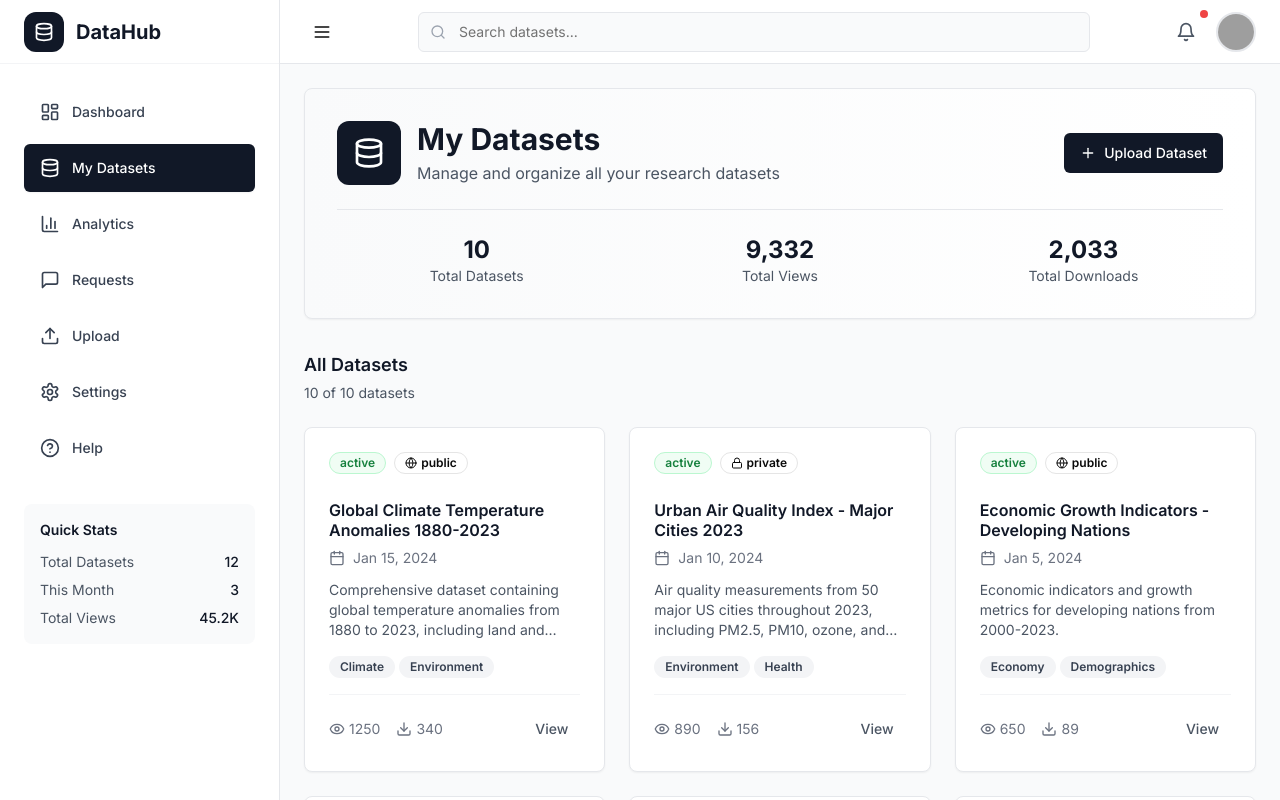
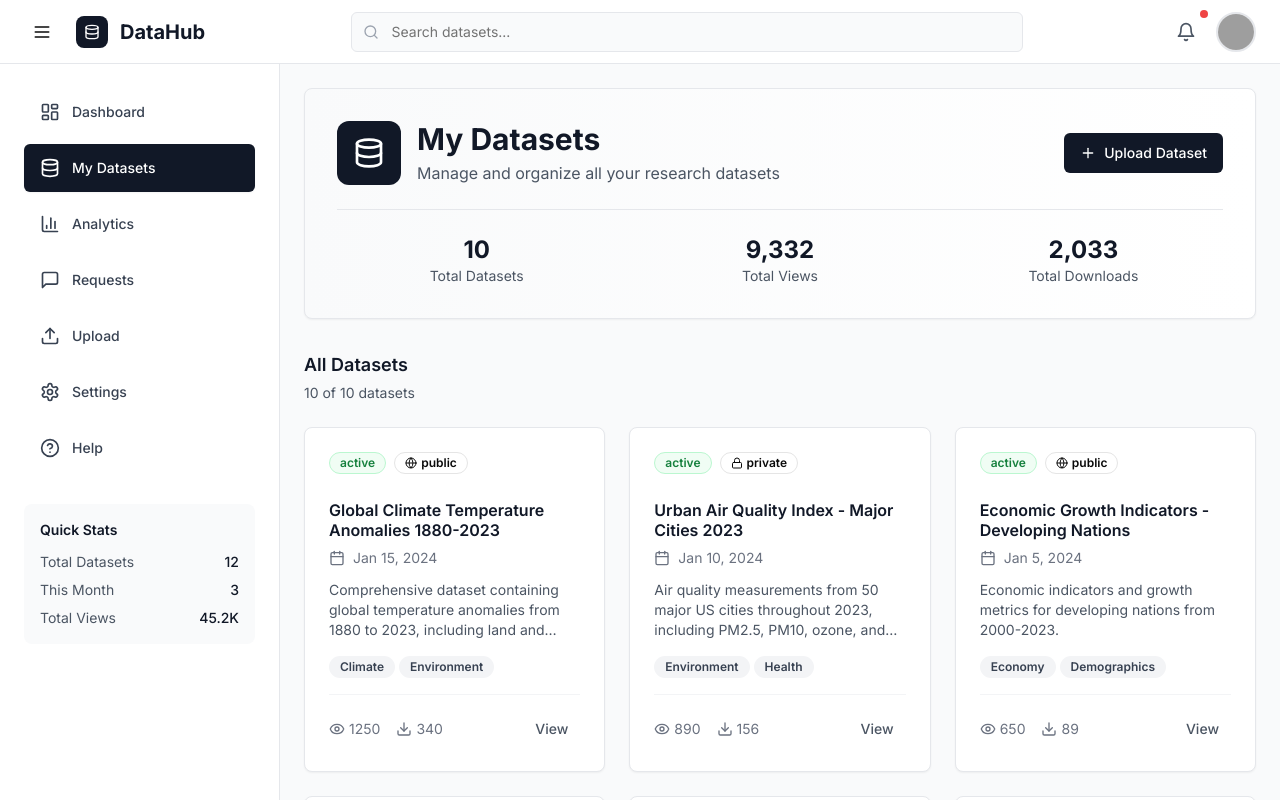
Before and after one commit to willylynx/trial, a Next.js app: page /datasets in a window 1280 px wide. Built offline with nearby package versions, Linux system fonts and the light colour scheme; grey boxes are pictures that could not be loaded.

Commit message:
Clean Dashboard Layout with Full Width Navbar

```diff
--- a/components/layout/DashboardLayout.tsx
+++ b/components/layout/DashboardLayout.tsx
@@ -114,146 +114,10 @@ export function DashboardLayout({ children, user }: DashboardLayoutProps) {
   };
 
   return (
-    <div className="h-screen bg-gray-50 flex overflow-hidden">
-      {/* Sidebar */}
-      <AnimatePresence>
-        {sidebarOpen && (
-          <>
-            {/* Mobile Overlay */}
-            {isMobile && (
-              <motion.div
-                initial={{ opacity: 0 }}
-                animate={{ opacity: 1 }}
-                exit={{ opacity: 0 }}
-                onClick={() => setSidebarOpen(false)}
-                className="fixed inset-0 z-40 bg-black bg-opacity-50 lg:hidden"
-              />
-            )}
-
-            {/* Sidebar */}
-            <motion.aside
-              initial={isMobile ? { x: -280 } : { width: 0 }}
-              animate={isMobile ? { x: 0 } : { width: 280 }}
-              exit={isMobile ? { x: -280 } : { width: 0 }}
-              transition={{
-                type: "spring",
-                damping: 30,
-                stiffness: 300,
-                duration: 0.3
-              }}
-              className={cn(
-                "bg-white border-r border-gray-200 flex flex-col",
-                isMobile
-                  ? "fixed top-0 left-0 z-50 w-70 h-full shadow-xl"
-                  : "relative w-70 h-full"
-              )}
-            >
-              {/* Sidebar Header with Logo */}
-              <div className="flex items-center justify-between p-6 border-b border-gray-100 h-16">
-                <motion.div
-                  className="flex items-center gap-3"
-                  initial={{ opacity: 0, scale: 0.8 }}
-                  animate={{ opacity: 1, scale: 1 }}
-                  transition={{ delay: 0.1, duration: 0.3 }}
-                >
-                  <div className="w-10 h-10 bg-gray-900 rounded-xl flex items-center justify-center">
-                    <Database className="w-5 h-5 text-white" />
-                  </div>
-                  <span className="text-xl font-bold text-gray-900">
-                    DataHub
-                  </span>
-                </motion.div>
-
-                {/* Close button for mobile */}
-                {isMobile && (
-                  <Button
-                    variant="ghost"
-                    size="sm"
-                    onClick={() => setSidebarOpen(false)}
-                    className="p-2 hover:bg-gray-100"
-                  >
-                    <X className="w-4 h-4" />
-                  </Button>
-                )}
-              </div>
-
-              {/* Sidebar Content - Scrollable */}
-              <div className="flex-1 overflow-y-auto">
-                <div className="p-6">
-                  {/* Navigation Items */}
-                  <nav className="space-y-2">
-                    {sidebarItems.map((item, index) => {
-                      const isActive = pathname === item.href;
-                      return (
-                        <motion.div
-                          key={item.href}
-                          initial={{ opacity: 0, x: -20 }}
-                          animate={{ opacity: 1, x: 0 }}
-                          transition={{ delay: 0.1 + (index * 0.05), duration: 0.3 }}
-                          whileHover={{ x: 4 }}
-                          whileTap={{ scale: 0.98 }}
-                        >
-                          <Button
-                            variant={isActive ? "default" : "ghost"}
-                            onClick={() => {
-                              router.push(item.href);
-                              if (isMobile) setSidebarOpen(false);
-                            }}
-                            className={cn(
-                              "w-full justify-start h-12 px-4 text-left font-medium transition-all duration-200",
-                              isActive
-                                ? "bg-gray-900 text-white hover:bg-gray-800 shadow-sm"
-                                : "text-gray-700 hover:bg-gray-100 hover:text-gray-900"
-                            )}
-                          >
-                            <item.icon className="w-5 h-5 mr-3" />
-                            {item.title}
-                          </Button>
-                        </motion.div>
-                      );
-                    })}
-                  </nav>
-
-                  {/* Quick Stats */}
-                  <motion.div
-                    className="mt-8 p-4 bg-gray-50 rounded-lg"
-                    initial={{ opacity: 0, y: 20 }}
-                    animate={{ opacity: 1, y: 0 }}
-                    transition={{ delay: 0.4, duration: 0.3 }}
-                  >
-                    <h3 className="text-sm font-semibold text-gray-900 mb-3">Quick Stats</h3>
-                    <div className="space-y-2 text-sm">
-                      <div className="flex justify-between">
-                        <span className="text-gray-600">Total Datasets</span>
-                        <span className="font-medium text-gray-900">12</span>
-                      </div>
-                      <div className="flex justify-between">
-                        <span className="text-gray-600">This Month</span>
-                        <span className="font-medium text-gray-900">3</span>
-                      </div>
-                      <div className="flex justify-between">
-                        <span className="text-gray-600">Total Views</span>
-                        <span className="font-medium text-gray-900">45.2K</span>
-                      </div>
-                    </div>
-                  </motion.div>
-                </div>
-              </div>
-            </motion.aside>
-          </>
-        )}
-      </AnimatePresence>
-
-      {/* Main Content Area */}
-      <div className="flex-1 flex flex-col min-w-0 h-full">
-        {/* Top Navigation - Fixed and Full Width */}
-        <motion.nav
-          className="h-16 bg-white border-b border-gray-200 flex items-center justify-between px-6 flex-shrink-0 w-full"
-          initial={{ y: -20, opacity: 0 }}
-          animate={{ y: 0, opacity: 1 }}
-          transition={{ duration: 0.3 }}
-        >
-          {/* Left side - Menu Toggle and Logo (when sidebar closed) */}
+    <div className="h-screen bg-gray-50 flex flex-col overflow-hidden">
+      {/* Top Navigation - Always Full Width */}
+      <nav className="h-16 bg-white border-b border-gray-200 flex items-center justify-between px-6 flex-shrink-0 w-full z-50">
+        {/* Left side - Menu Toggle and Logo */}
         <div className="flex items-center gap-4">
           <Button
             variant="ghost"
@@ -261,33 +125,18 @@ export function DashboardLayout({ children, user }: DashboardLayoutProps) {
             onClick={toggleSidebar}
             className="p-2 hover:bg-gray-100 transition-colors duration-200"
           >
-              <motion.div
-                animate={{ rotate: sidebarOpen ? 0 : 180 }}
-                transition={{ duration: 0.2 }}
-              >
             <Menu className="w-5 h-5" />
-              </motion.div>
           </Button>
 
-            {/* Logo appears when sidebar is closed */}
-            <AnimatePresence>
-              {!sidebarOpen && (
-                <motion.div
-                  className="flex items-center gap-3"
-                  initial={{ opacity: 0, x: -20, scale: 0.8 }}
-                  animate={{ opacity: 1, x: 0, scale: 1 }}
-                  exit={{ opacity: 0, x: -20, scale: 0.8 }}
-                  transition={{ duration: 0.3, ease: "easeOut" }}
-                >
+          {/* Logo - Always visible in navbar */}
+          <div className="flex items-center gap-3">
             <div className="w-8 h-8 bg-gray-900 rounded-lg flex items-center justify-center">
               <Database className="w-4 h-4 text-white" />
             </div>
             <span className="text-xl font-bold text-gray-900">
               DataHub
             </span>
-                </motion.div>
-              )}
-            </AnimatePresence>
+          </div>
         </div>
 
         {/* Center - Search Bar */}
@@ -356,18 +205,102 @@ export function DashboardLayout({ children, user }: DashboardLayoutProps) {
             </DropdownMenu>
           )}
         </div>
-        </motion.nav>
+      </nav>
 
-        {/* Main Content - Scrollable */}
-        <main className="flex-1 overflow-auto">
+      {/* Main Content Area Below Navbar */}
+      <div className="flex-1 flex overflow-hidden">
+        {/* Sidebar */}
+        <AnimatePresence>
+          {sidebarOpen && (
+            <>
+              {/* Mobile Overlay */}
+              {isMobile && (
                 <motion.div
-            className="p-6"
-            initial={{ opacity: 0, y: 20 }}
-            animate={{ opacity: 1, y: 0 }}
-            transition={{ duration: 0.4, ease: "easeOut" }}
+                  initial={{ opacity: 0 }}
+                  animate={{ opacity: 1 }}
+                  exit={{ opacity: 0 }}
+                  onClick={() => setSidebarOpen(false)}
+                  className="fixed inset-0 z-40 bg-black bg-opacity-50 lg:hidden"
+                />
+              )}
+
+              {/* Sidebar */}
+              <motion.aside
+                initial={isMobile ? { x: -280 } : { width: 0 }}
+                animate={isMobile ? { x: 0 } : { width: 280 }}
+                exit={isMobile ? { x: -280 } : { width: 0 }}
+                transition={{
+                  type: "spring",
+                  damping: 30,
+                  stiffness: 300,
+                  duration: 0.3
+                }}
+                className={cn(
+                  "bg-white border-r border-gray-200 flex flex-col",
+                  isMobile
+                    ? "fixed top-16 left-0 z-50 w-70 h-[calc(100vh-4rem)] shadow-xl"
+                    : "relative w-70 h-full"
+                )}
               >
+                {/* Sidebar Content - Scrollable */}
+                <div className="flex-1 overflow-y-auto">
+                  <div className="p-6">
+                    {/* Navigation Items */}
+                    <nav className="space-y-2">
+                      {sidebarItems.map((item) => {
+                        const isActive = pathname === item.href;
+                        return (
+                          <Button
+                            key={item.href}
+                            variant={isActive ? "default" : "ghost"}
+                            onClick={() => {
+                              router.push(item.href);
+                              if (isMobile) setSidebarOpen(false);
+                            }}
+                            className={cn(
+                              "w-full justify-start h-12 px-4 text-left font-medium transition-all duration-200",
+                              isActive
+                                ? "bg-gray-900 text-white hover:bg-gray-800 shadow-sm"
+                                : "text-gray-700 hover:bg-gray-100 hover:text-gray-900"
+                            )}
+                          >
+                            <item.icon className="w-5 h-5 mr-3" />
+                            {item.title}
+                          </Button>
+                        );
+                      })}
+                    </nav>
+
+                    {/* Quick Stats */}
+                    <div className="mt-8 p-4 bg-gray-50 rounded-lg">
+                      <h3 className="text-sm font-semibold text-gray-900 mb-3">Quick Stats</h3>
+                      <div className="space-y-2 text-sm">
+                        <div className="flex justify-between">
+                          <span className="text-gray-600">Total Datasets</span>
+                          <span className="font-medium text-gray-900">12</span>
+                        </div>
+                        <div className="flex justify-between">
+                          <span className="text-gray-600">This Month</span>
+                          <span className="font-medium text-gray-900">3</span>
+                        </div>
+                        <div className="flex justify-between">
+                          <span className="text-gray-600">Total Views</span>
+                          <span className="font-medium text-gray-900">45.2K</span>
+                        </div>
+                      </div>
+                    </div>
+                  </div>
+                </div>
+              </motion.aside>
+            </>
+          )}
+        </AnimatePresence>
+
+        {/* Main Content - Only This Area Scrolls */}
+        <main className="flex-1 overflow-auto bg-gray-50">
+          <div className="p-6">
             {children}
-          </motion.div>
+          </div>
         </main>
       </div>
     </div>
```
Lines whose indentation alone changed are shown as unchanged.
